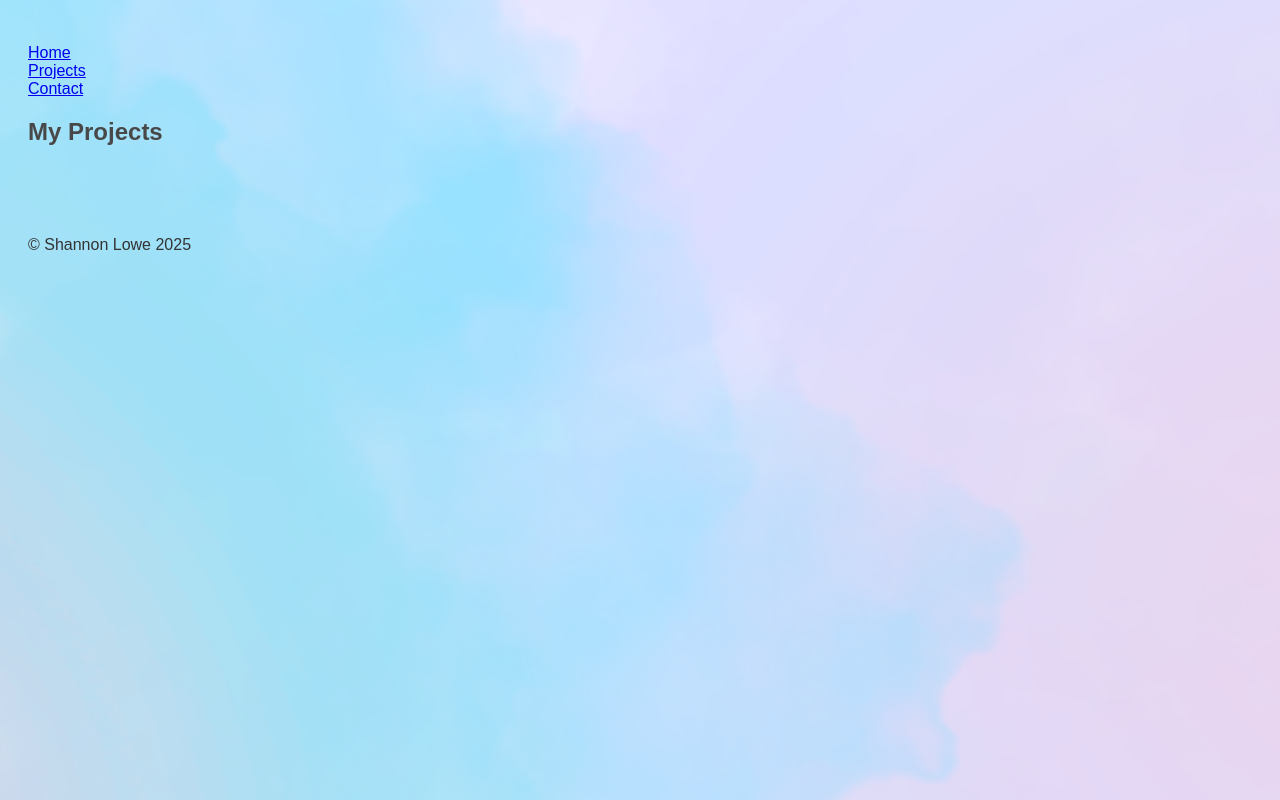
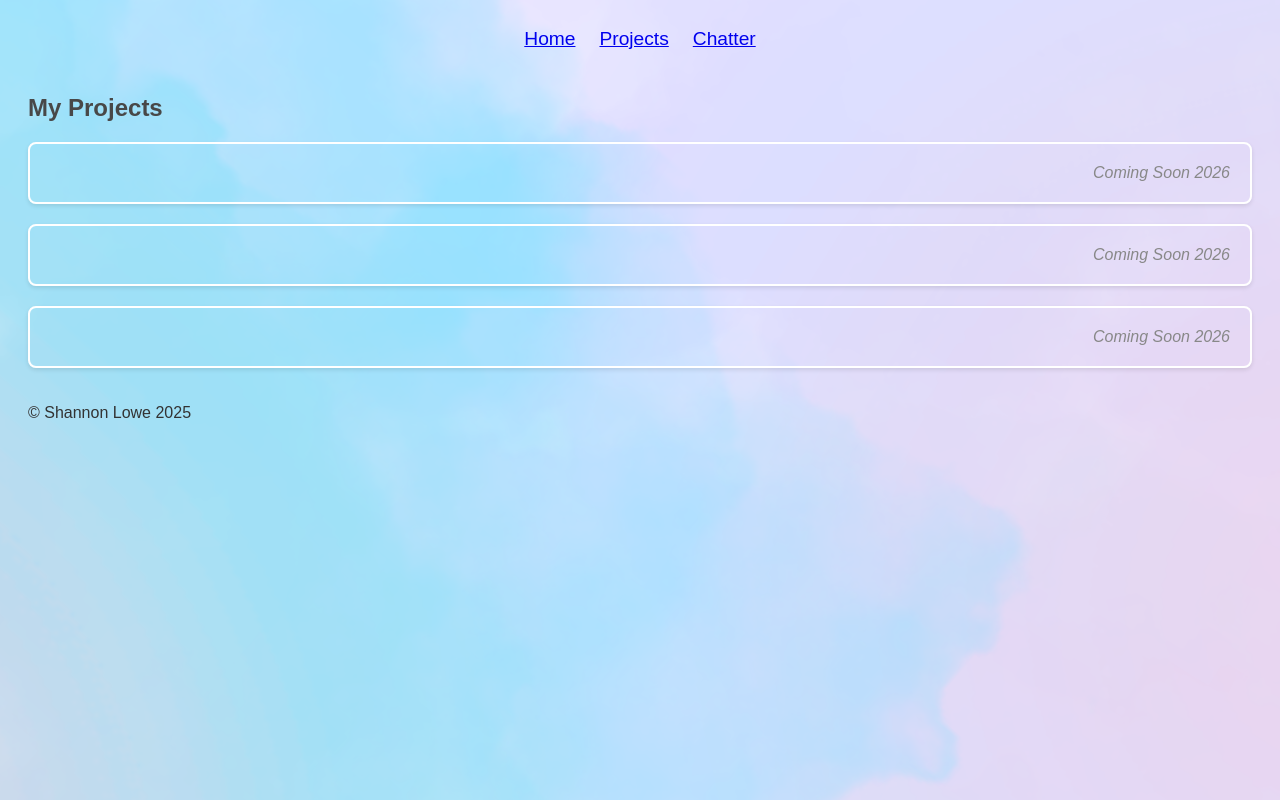
Before and after one commit to SHS-Peb/She-Codes-Port, a plain HTML site: page pages/projects.html in a window 1280 px wide. Drawn offline with Linux system fonts and the light colour scheme.

Commit message:
nav formatting & project css

```diff
--- a/pages/projects.html
+++ b/pages/projects.html
@@ -11,17 +11,20 @@
         <ul>
             <li><a href="../home.html">Home</a></li>
             <li><a href="projects.html">Projects</a></li>
-            <li><a href="contact.html">Contact</a></li>
+            <li><a href="contact.html">Chatter</a></li>
         </ul>
     </nav>
     <section id="project-gallery">
     <header>
         <h1>My Projects</h1>
     </header>
-    <div>
-        <div class="project"><img src="" alt=""></div>
-        <div class="project"><img src="" alt=""></div>
-        <div class="project"><img src="" alt=""></div>
+    <div class="projects-container">
+        <div class="project"><img src="" alt="">
+            <p class="coming-soon">Coming Soon 2026</p></div>
+        <div class="project"><img src="" alt="">
+            <p class="coming-soon">Coming Soon 2026</p></div>
+        <div class="project"><img src="" alt="">
+            <p class="coming-soon">Coming Soon 2026</p></div>
     </div>
     </section>
     <footer>
--- a/style.css
+++ b/style.css
@@ -4,17 +4,24 @@ body{
     padding: 20px;
 }
 
+/* nav */
+
+nav ul {
+    list-style-type: none;
+    padding: 0;
+    margin: 0;
+    padding-bottom: 1.5rem;
+    position: relative;
+    display: flex;
+    gap: 1.5rem;
+    justify-content: center;
+    font-size: 1.2rem;
+}
+
 /* home.html */
 
 #home {
     background-image: url('assets/mainBack.png');
-}
-
-nav ul {
-    list-style-type: none;
-    padding: 0;
-    position: relative;
-
 }
 
 h1 {
@@ -53,8 +60,39 @@ h1 {
     background-image: url('assets/projectBack.png');
 }
 
+.projects-container {
+    display: flex;
+    flex-direction: column;
+}
+
+.project {
+    border: #ffffff 2px solid;
+    border-radius: 8px;
+    padding: 15px;
+    margin-bottom: 20px;
+    box-shadow: 0 2px 4px rgba(0, 0, 0, 0.1);
+    display: flex;
+    align-items: center;
+    justify-content: flex-end;
+}
+
+.coming-soon {
+    font-style: italic;
+    color: #888;
+    padding: 0px;
+    margin: 5px;
+}
+
 /* contact.html */
 
 #contact-page {
     background-image: url('assets/contactBack.png');
 }
+
+#contact-form {
+    background-color: transparent;
+    padding: 15px;
+    border-radius: 8px;
+    border: #ffffff 2px solid;
+    box-shadow: 0 2px 4px rgba(0, 0, 0, 0.1);
+}
```
Also changed, not shown: home.html (+1 -1 lines), pages/contact.html (+2 -2 lines).
